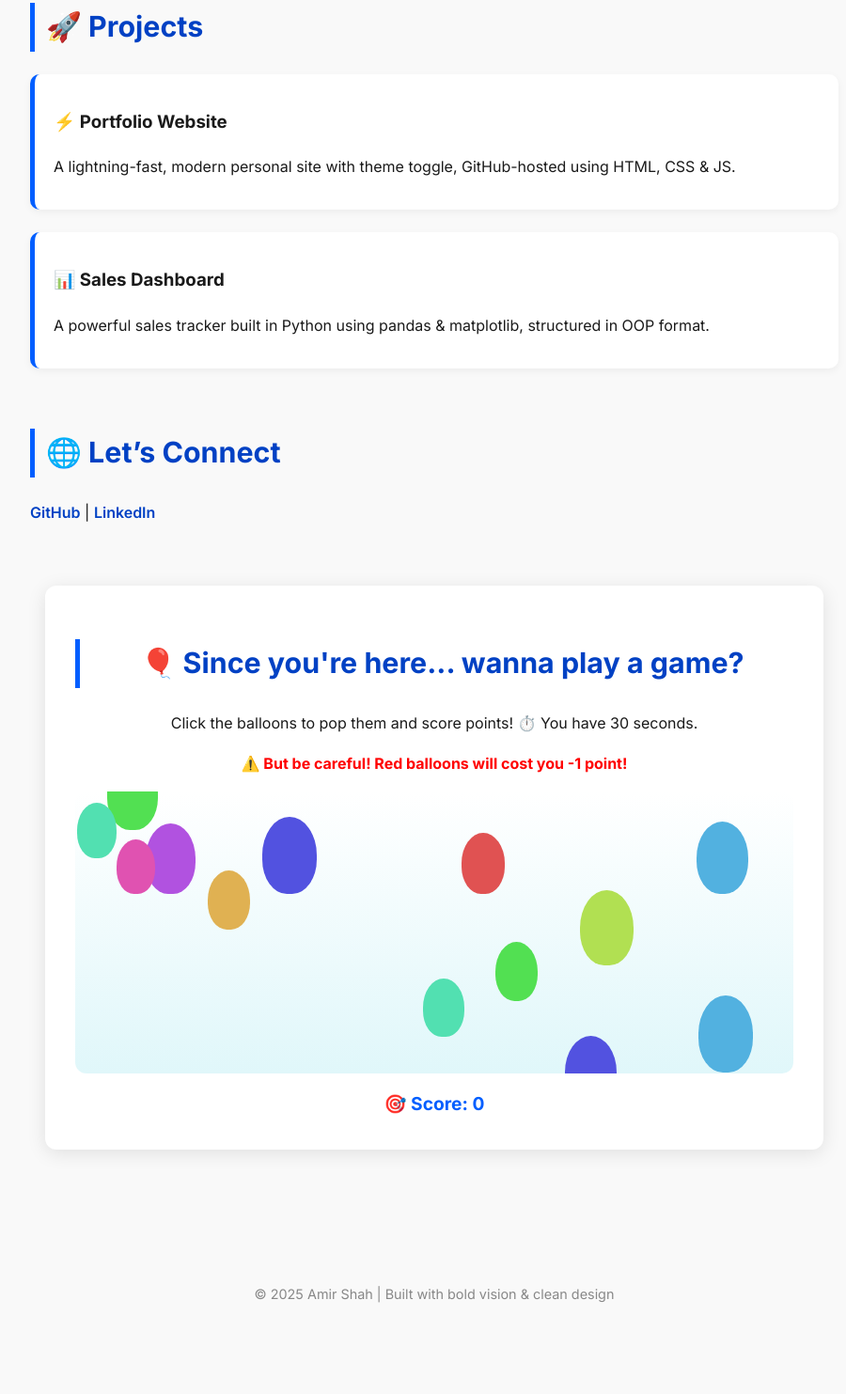
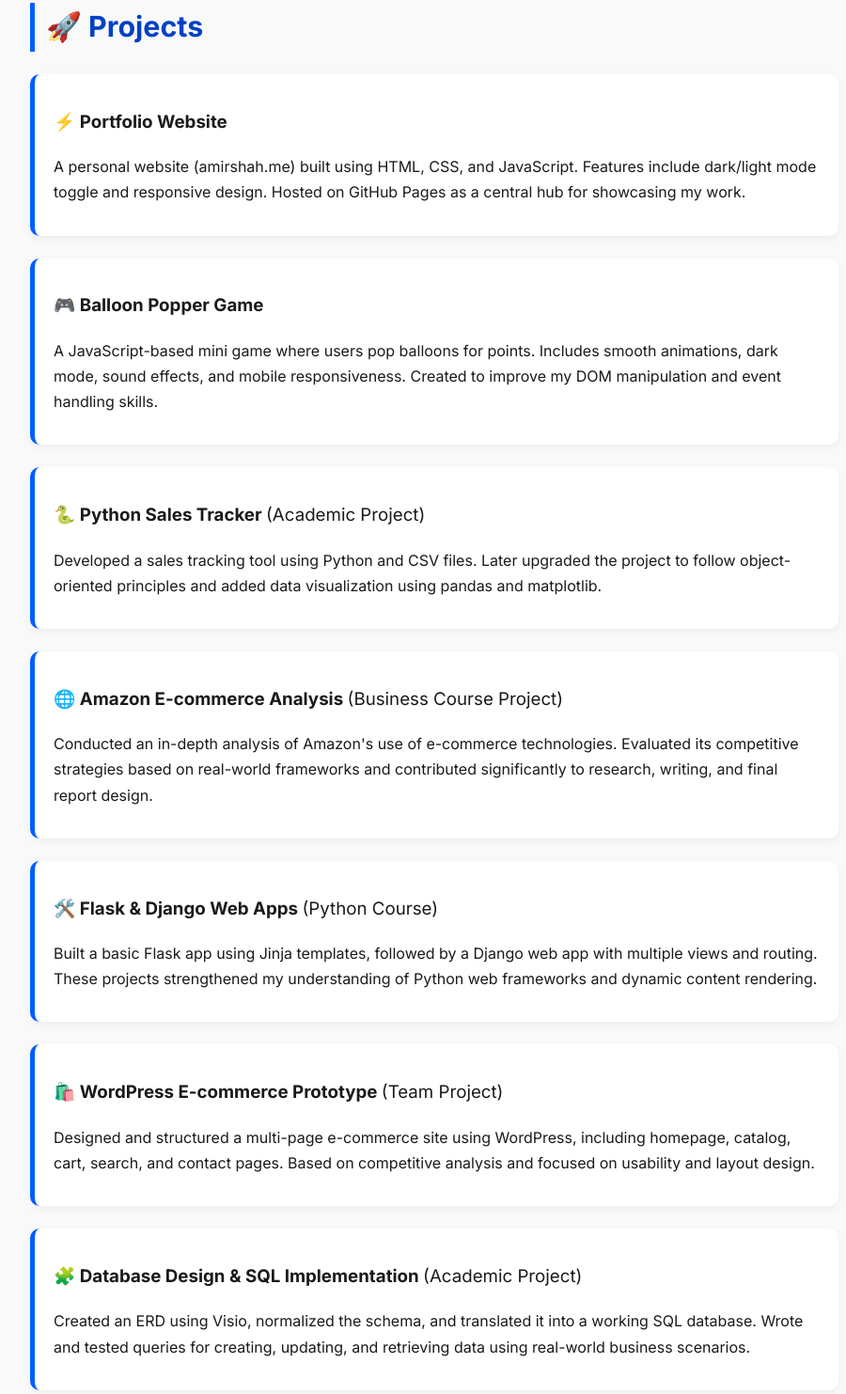
Before and after one commit to Amir24ShahHosseini/-AmirPortfolio, a plain HTML site: page index.html in a window 1280 px wide. Shown: the part 1189-2672 px from the top of the page at 94% size, without its empty margins (178-1078 px from the left). Before the commit the page ends 2625 px from the top, so only its background shows below. Drawn offline with Linux system fonts and the light colour scheme; no server answers.

Commit message:
Updated HTML

```diff
--- a/index.html
+++ b/index.html
@@ -40,15 +40,43 @@
 
     <section class="projects">
       <h2>🚀 Projects</h2>
+
       <div class="project-card">
         <h3>⚡ Portfolio Website</h3>
-        <p>A lightning-fast, modern personal site with theme toggle, GitHub-hosted using HTML, CSS & JS.</p>
+        <p>A personal website (amirshah.me) built using HTML, CSS, and JavaScript. Features include dark/light mode toggle and responsive design. Hosted on GitHub Pages as a central hub for showcasing my work.</p>
       </div>
+
       <div class="project-card">
-        <h3>📊 Sales Dashboard</h3>
-        <p>A powerful sales tracker built in Python using pandas & matplotlib, structured in OOP format.</p>
+        <h3>🎮 Balloon Popper Game</h3>
+        <p>A JavaScript-based mini game where users pop balloons for points. Includes smooth animations, dark mode, sound effects, and mobile responsiveness. Created to improve my DOM manipulation and event handling skills.</p>
+      </div>
+
+      <div class="project-card">
+        <h3>🐍 Python Sales Tracker <span style="font-weight: normal;">(Academic Project)</span></h3>
+        <p>Developed a sales tracking tool using Python and CSV files. Later upgraded the project to follow object-oriented principles and added data visualization using pandas and matplotlib.</p>
+      </div>
+
+      <div class="project-card">
+        <h3>🌐 Amazon E-commerce Analysis <span style="font-weight: normal;">(Business Course Project)</span></h3>
+        <p>Conducted an in-depth analysis of Amazon's use of e-commerce technologies. Evaluated its competitive strategies based on real-world frameworks and contributed significantly to research, writing, and final report design.</p>
+      </div>
+
+      <div class="project-card">
+        <h3>🛠️ Flask & Django Web Apps <span style="font-weight: normal;">(Python Course)</span></h3>
+        <p>Built a basic Flask app using Jinja templates, followed by a Django web app with multiple views and routing. These projects strengthened my understanding of Python web frameworks and dynamic content rendering.</p>
+      </div>
+
+      <div class="project-card">
+        <h3>🛍️ WordPress E-commerce Prototype <span style="font-weight: normal;">(Team Project)</span></h3>
+        <p>Designed and structured a multi-page e-commerce site using WordPress, including homepage, catalog, cart, search, and contact pages. Based on competitive analysis and focused on usability and layout design.</p>
+      </div>
+
+      <div class="project-card">
+        <h3>🧩 Database Design & SQL Implementation <span style="font-weight: normal;">(Academic Project)</span></h3>
+        <p>Created an ERD using Visio, normalized the schema, and translated it into a working SQL database. Wrote and tested queries for creating, updating, and retrieving data using real-world business scenarios.</p>
       </div>
     </section>
+
 
     <section class="connect">
       <h2>🌐 Let’s Connect</h2>
```
